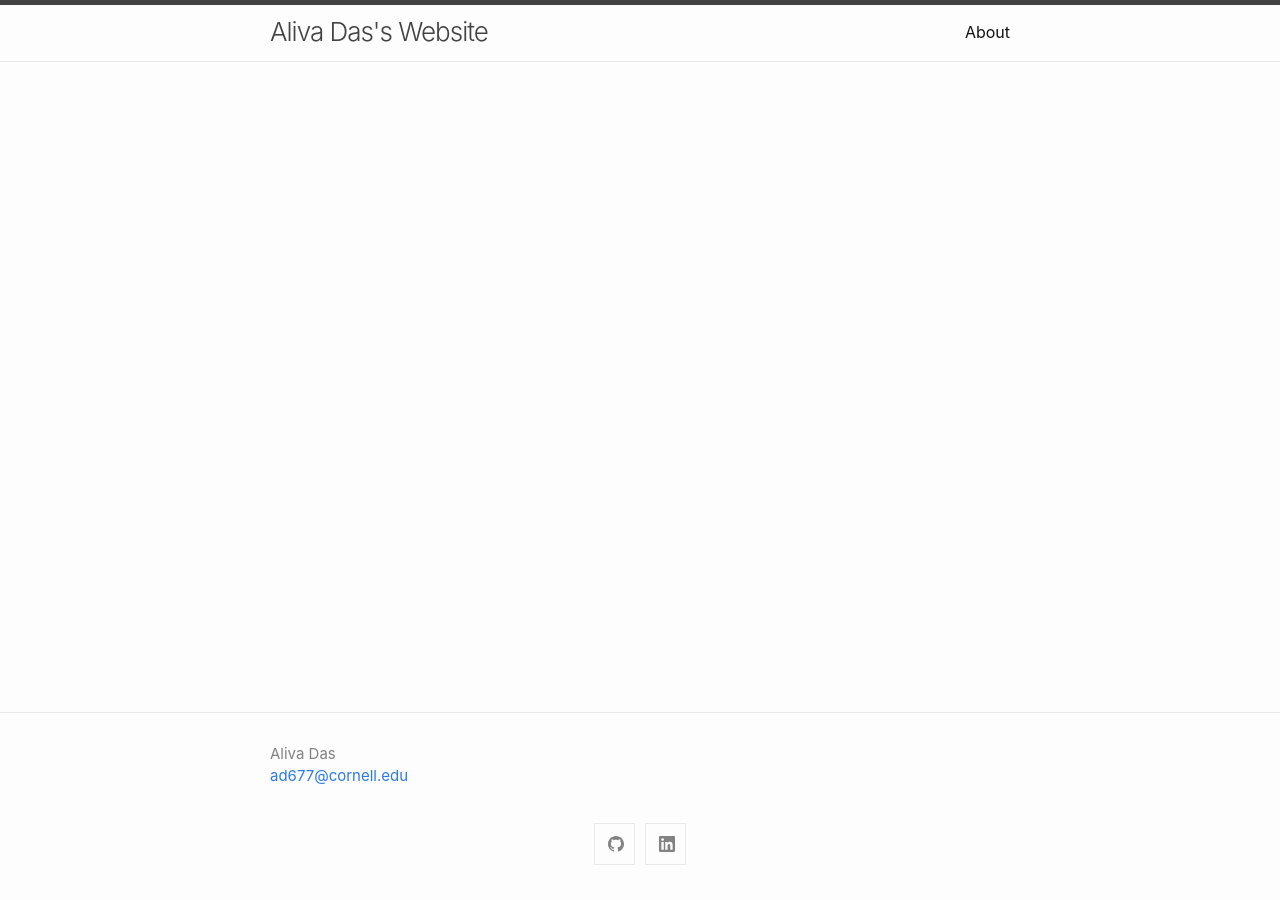
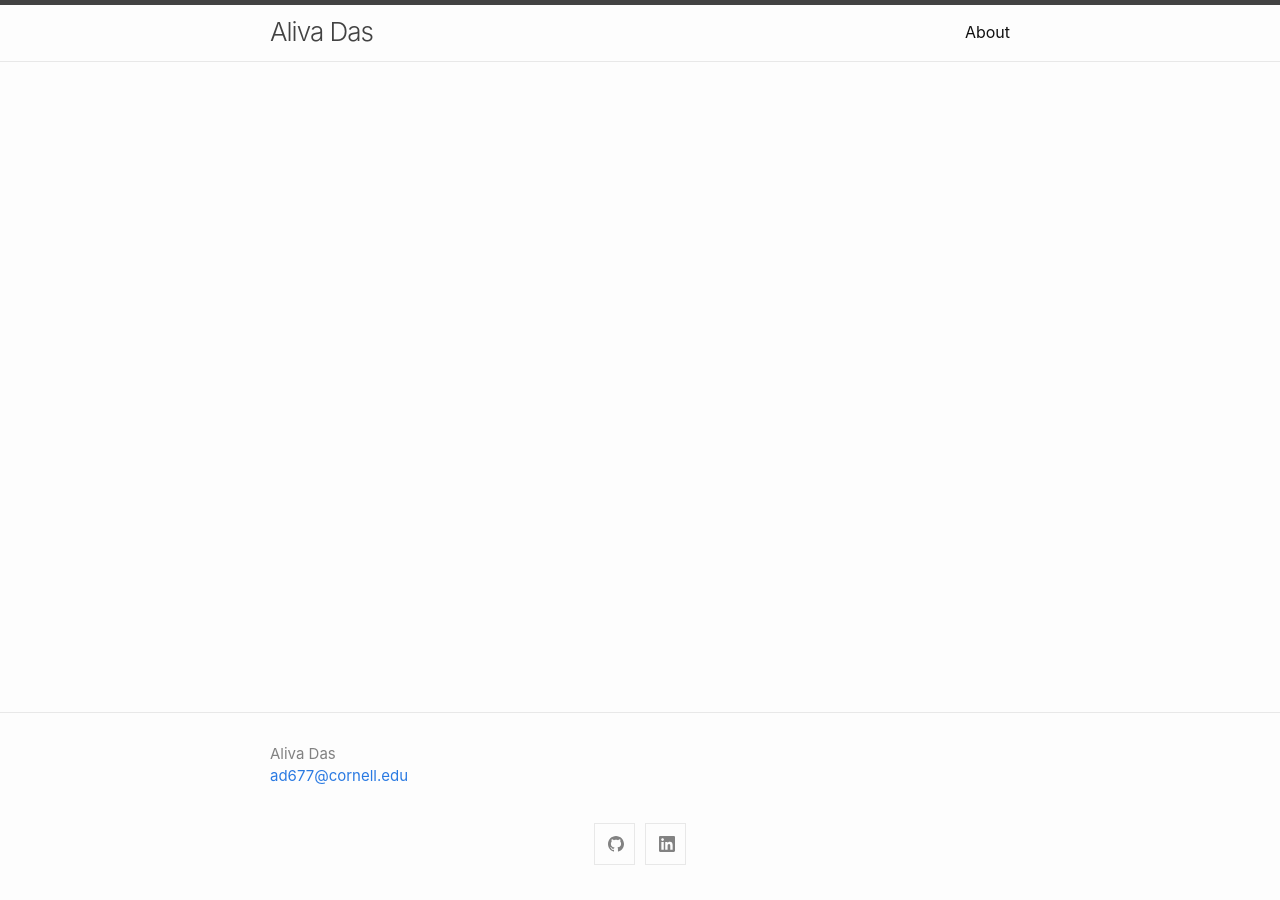
Before and after one commit to IceJinx33/IceJinx33.github.io, a Jekyll site: the page built from index.md, in a window 1280 px wide. Built offline with Jekyll 4.4.1, drawn with Linux system fonts in a browser that asks for light colours.

Commit message:
Update _config.yml

```diff
--- a/_config.yml
+++ b/_config.yml
@@ -1,4 +1,4 @@
-title: Aliva Das's Website
+title: Aliva Das
 author:
   name: Aliva Das
   email: ad677@cornell.edu
```
